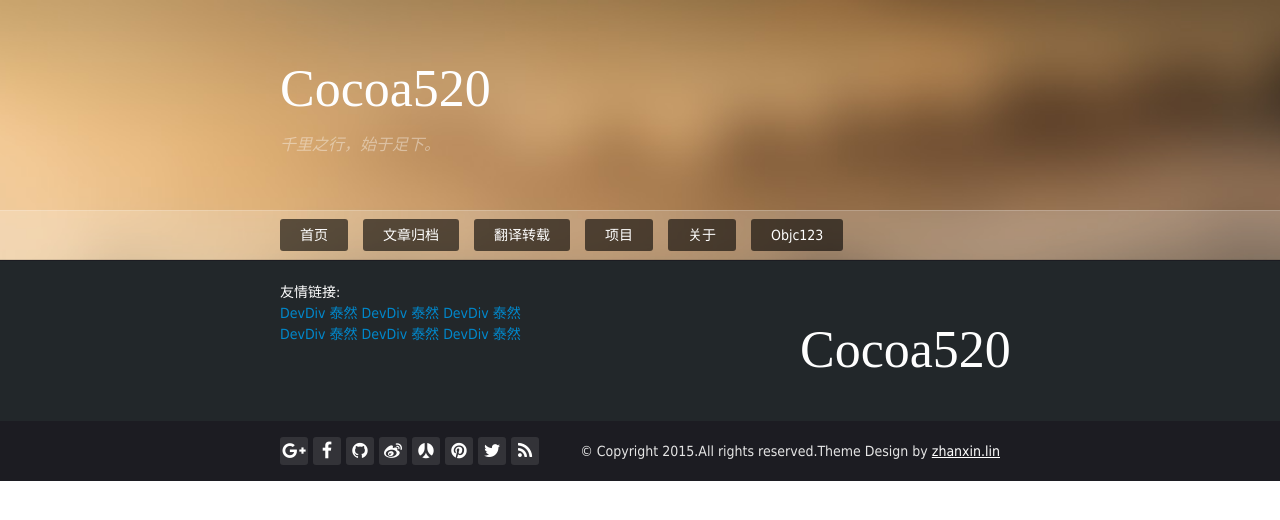
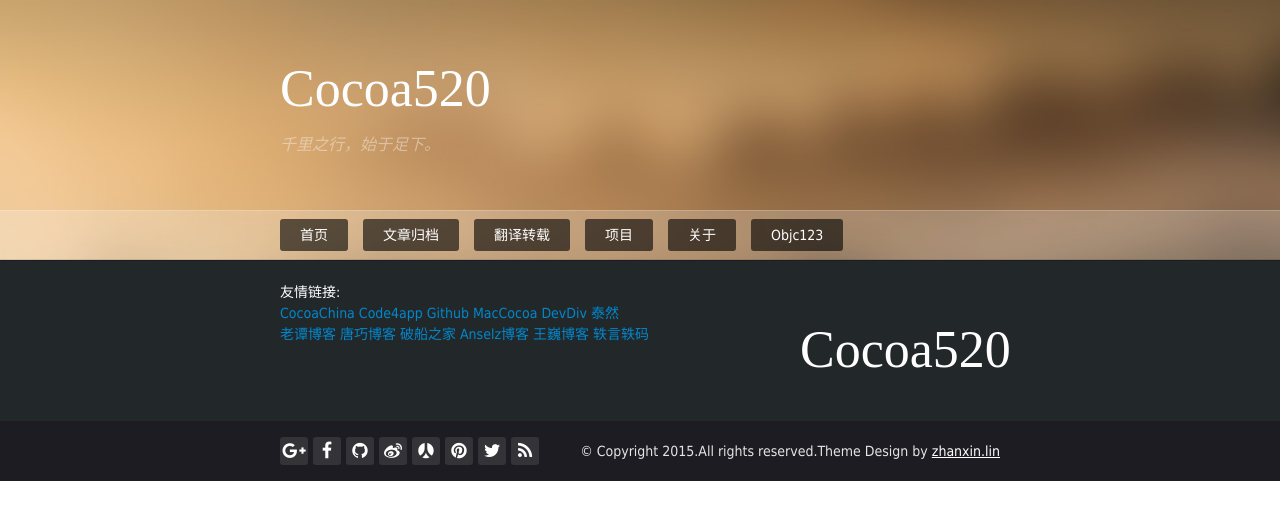
Before and after one commit to cocoa520/cocoa520.github.com, a Jekyll site: the page built from index.html, in a window 1280 px wide. Shown: the top 520 px of the page. Built offline with Jekyll 4.4.1, drawn with Linux system fonts in a browser that asks for light colours; nearby versions of some CDN libraries; some web fonts are replaced; the list of posts is cut into pages by our own code; comment, search, counter and statistics services are not loaded.

Commit message:
修改友情链接

```diff
--- a/_layouts/default.html
+++ b/_layouts/default.html
@@ -66,20 +66,20 @@
                     </br>
                     <span style="color:#FFFFFF;">友情链接:</span>
                     <ul>
-                        <span><a href="http://www.devdiv.com/" target="_blank" title="DevDiv">DevDiv</a></span>
-                        <span><a href="http://article.ityran.com/" target="_blank" title="泰然">泰然</a></<span>
-                        <span><a href="http://www.devdiv.com/" target="_blank" title="DevDiv">DevDiv</a></span>
-                        <span><a href="http://article.ityran.com/" target="_blank" title="泰然">泰然</a></<span>
+                        <span><a href="http://www.cocoachina.com/" target="_blank" title="CocoaChina">CocoaChina</a></span>
+                        <span><a href="http://www.code4app.com" target="_blank" title="code4app">Code4app</a></<span>
+                        <span><a href="https://github.com/" target="_blank" title="github">Github</a></span>
+                        <span><a href="http://www.maccocoa.com" target="_blank" title="maccocoa">MacCocoa</a></<span>
                         <span><a href="http://www.devdiv.com/" target="_blank" title="DevDiv">DevDiv</a></span>
                         <span><a href="http://article.ityran.com/" target="_blank" title="泰然">泰然</a></<span>
                     </ul>
                     <ul>
-                        <span><a href="http://www.devdiv.com/" target="_blank" title="DevDiv">DevDiv</a></span>
-                        <span><a href="http://article.ityran.com/" target="_blank" title="泰然">泰然</a></<span>
-                        <span><a href="http://www.devdiv.com/" target="_blank" title="DevDiv">DevDiv</a></span>
-                        <span><a href="http://article.ityran.com/" target="_blank" title="泰然">泰然</a></<span>
-                        <span><a href="http://www.devdiv.com/" target="_blank" title="DevDiv">DevDiv</a></span>
-                        <span><a href="http://article.ityran.com/" target="_blank" title="泰然">泰然</a></<span>
+                        <span><a href="http://www.tanhao.me/" target="_blank" title="老谭">老谭博客</a></span>
+                        <span><a href="http://blog.devtang.com/" target="_blank" title="唐巧">唐巧博客</a></<span>
+                        <span><a href="http://beyondvincent.com/" target="_blank" title="破船之家">破船之家</a></span>
+                        <span><a href="http://www.anselz.com/" target="_blank" title="Anselz博客">Anselz博客</a></<span>
+                        <span><a href="http://www.onevcat.com/" target="_blank" title="onevcat">王巍博客</a></span>
+                        <span><a href="http://cfylee.me/" target="_blank" title="轶言轶码">轶言轶码</a></<span>
                     </ul>
                 </div>
                 <div class="fn-right">
```
Also changed, not shown: README.md, 1 other file.
